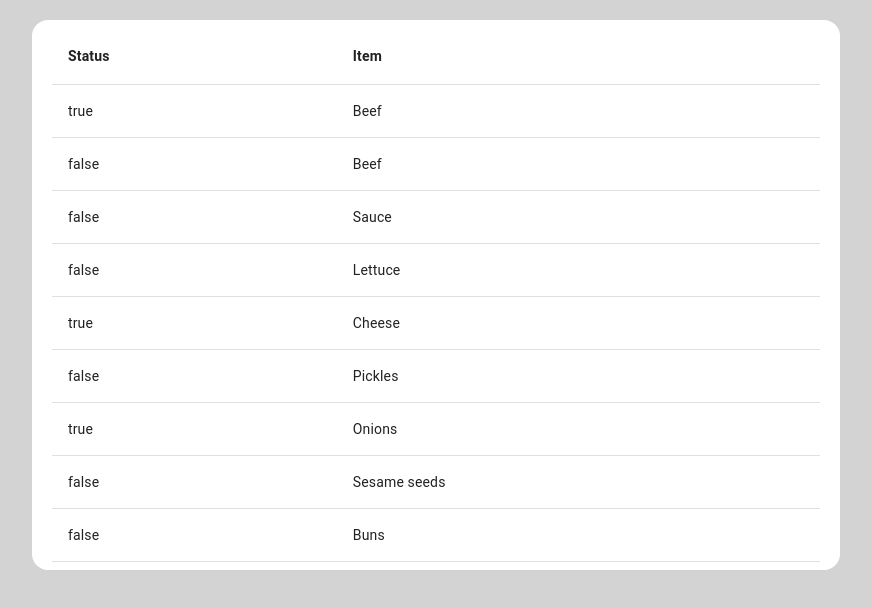
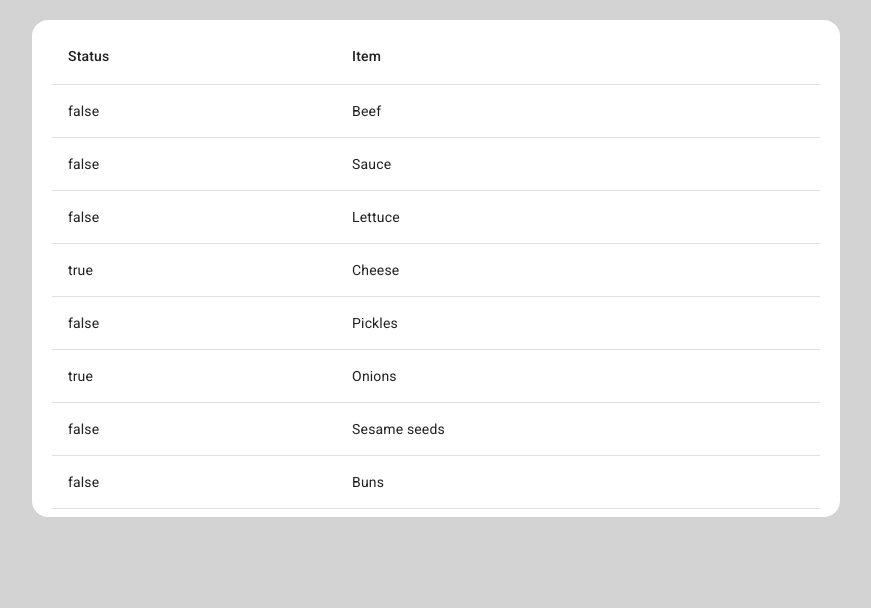
Before and after one commit to sedwinj/wishery, a React (Create React App) app in the folder frontend/: page / in a window 1280 px wide. Shown: the top 608 px of the page, without its empty margins (204-1075 px from the left). Built offline with nearby package versions, Linux system fonts and the light colour scheme.

Commit message:
Fix table headings not being bold by default
Needed to import the roboto fonts

```diff
--- a/frontend/src/components/List.js
+++ b/frontend/src/components/List.js
@@ -8,7 +8,6 @@
 
 function List() {
   let data = [
-    [true, 'Beef'],
     [false, 'Beef'],
     [false, 'Sauce'],
     [false, 'Lettuce'],
@@ -25,8 +24,8 @@
         <Table>
           <TableHead>
             <TableRow>
-              <TableCell style={{ fontWeight: 'bold' }}>Status</TableCell>
-              <TableCell style={{ fontWeight: 'bold' }}>Item</TableCell>
+              <TableCell>Status</TableCell>
+              <TableCell>Item</TableCell>
             </TableRow>
           </TableHead>
           <TableBody>
--- a/frontend/src/index.js
+++ b/frontend/src/index.js
@@ -3,6 +3,11 @@
 import './index.css';
 import List from './components/List';
 import reportWebVitals from './reportWebVitals';
+
+import '@fontsource/roboto/300.css';
+import '@fontsource/roboto/400.css';
+import '@fontsource/roboto/500.css';
+import '@fontsource/roboto/700.css';
 
 const root = ReactDOM.createRoot(document.getElementById('root'));
 root.render(
```
